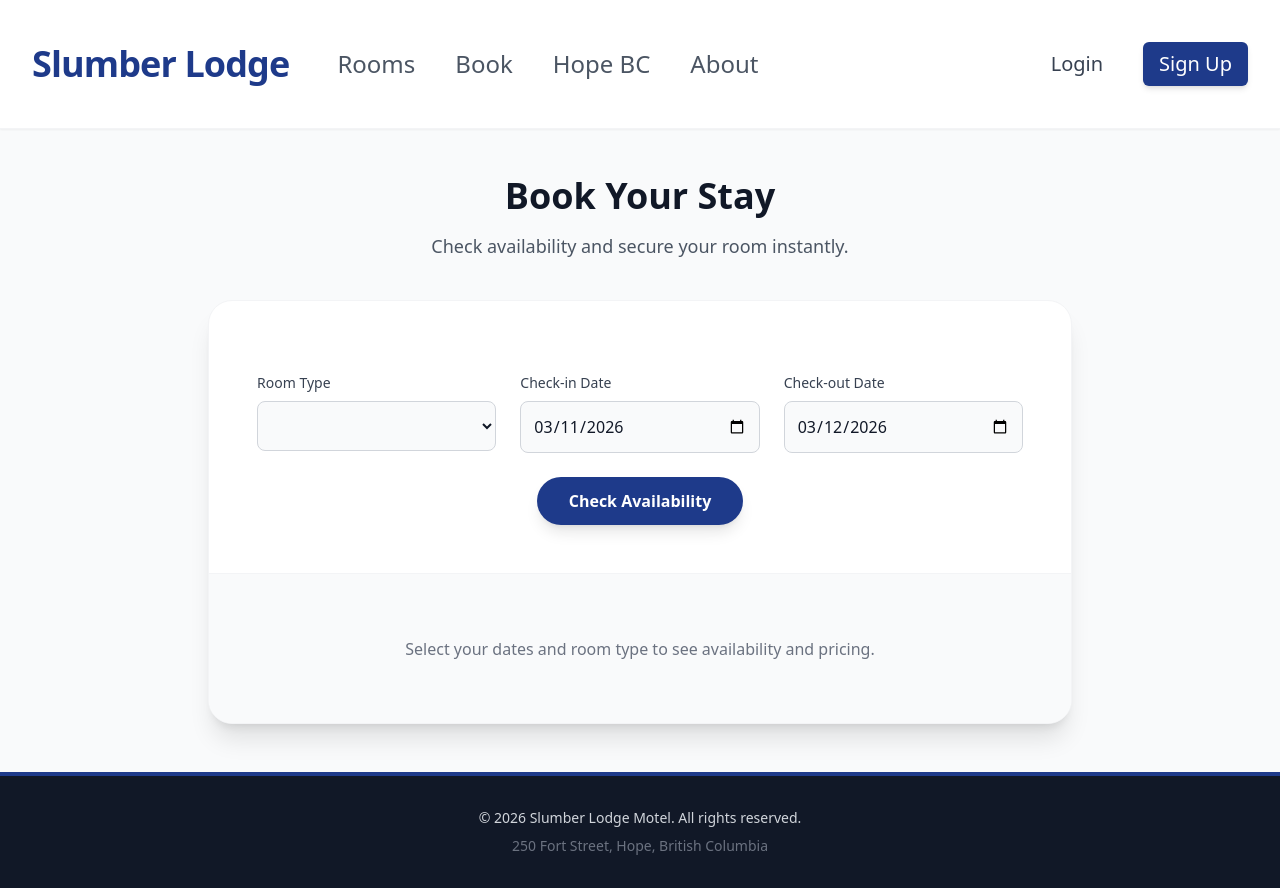
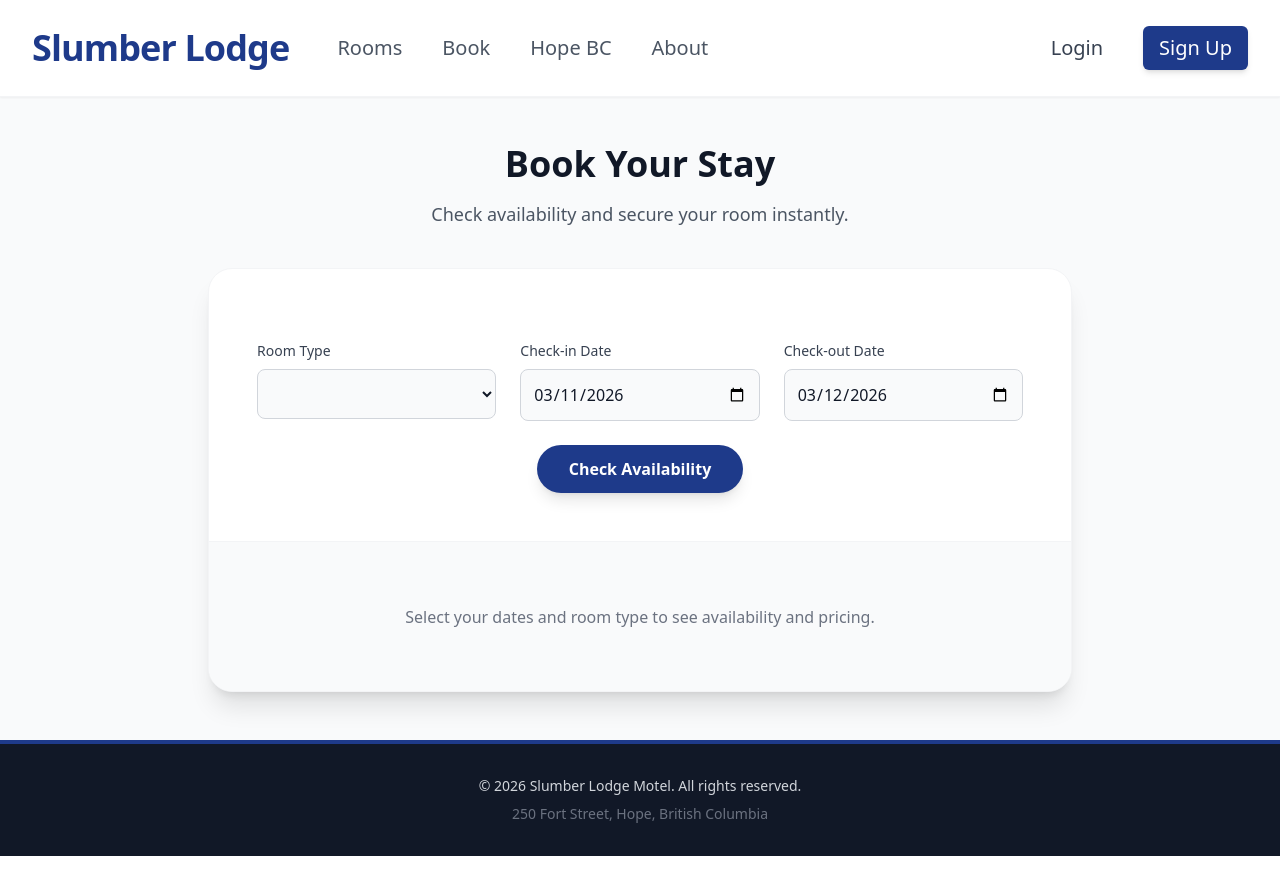
Before and after one commit to JianjunPeng/SlumberLodge, a Django app: page /book/ in a window 1280 px wide. After the commit the page ends 856 px from the top, so only its background shows below. Run offline with Django 5.2, Linux system fonts and the light colour scheme; data comes from the database, SQL or seed files in the repository; data that the repository does not hold is empty; some libraries are stand-ins or nearby versions.

Commit message:
Modify the height of navigation bar, from h-32 to h-24.

```diff
--- a/templates/base.html
+++ b/templates/base.html
@@ -25,13 +25,13 @@
     <script defer src="https://cdn.jsdelivr.net/npm/alpinejs@3.x.x/dist/cdn.min.js"></script>
 </head>
 
-<body class="bg-gray-50 text-gray-800 font-sans min-h-screen flex flex-col pt-32">
+<body class="bg-gray-50 text-gray-800 font-sans min-h-screen flex flex-col pt-24">
 
     <!-- Sticky Horizontal Navigation -->
     <nav class="bg-white/90 backdrop-blur-md shadow-sm fixed top-0 left-0 right-0 z-50 border-b border-gray-100"
         x-data="{ open: false }">
         <div class="max-w-7xl mx-auto px-4 sm:px-6 lg:px-8">
-            <div class="flex justify-between h-32 items-center">
+            <div class="flex justify-between h-24 items-center">
                 <!-- Left side: Logo & Primary Links -->
                 <div class="flex items-center space-x-12">
                     <a href="{% url 'home' %}" class="flex items-center">
@@ -43,13 +43,13 @@
                     </a>
                     <div class="hidden md:flex space-x-10">
                         <a href="{% url 'rooms' %}"
-                            class="text-2xl text-gray-600 hover:text-primary transition-colors font-medium">Rooms</a>
+                            class="text-xl text-gray-600 hover:text-primary transition-colors font-medium">Rooms</a>
                         <a href="{% url 'book' %}"
-                            class="text-2xl text-gray-600 hover:text-primary transition-colors font-medium">Book</a>
+                            class="text-xl text-gray-600 hover:text-primary transition-colors font-medium">Book</a>
                         <a href="{% url 'hope' %}"
-                            class="text-2xl text-gray-600 hover:text-primary transition-colors font-medium">Hope BC</a>
+                            class="text-xl text-gray-600 hover:text-primary transition-colors font-medium">Hope BC</a>
                         <a href="{% url 'about' %}"
-                            class="text-2xl text-gray-600 hover:text-primary transition-colors font-medium">About</a>
+                            class="text-xl text-gray-600 hover:text-primary transition-colors font-medium">About</a>
                     </div>
                 </div>
 
```
